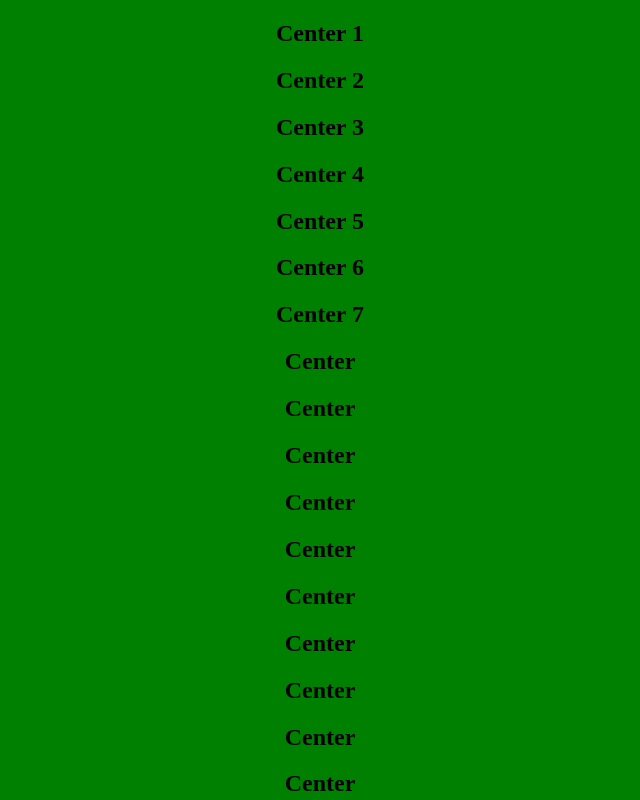
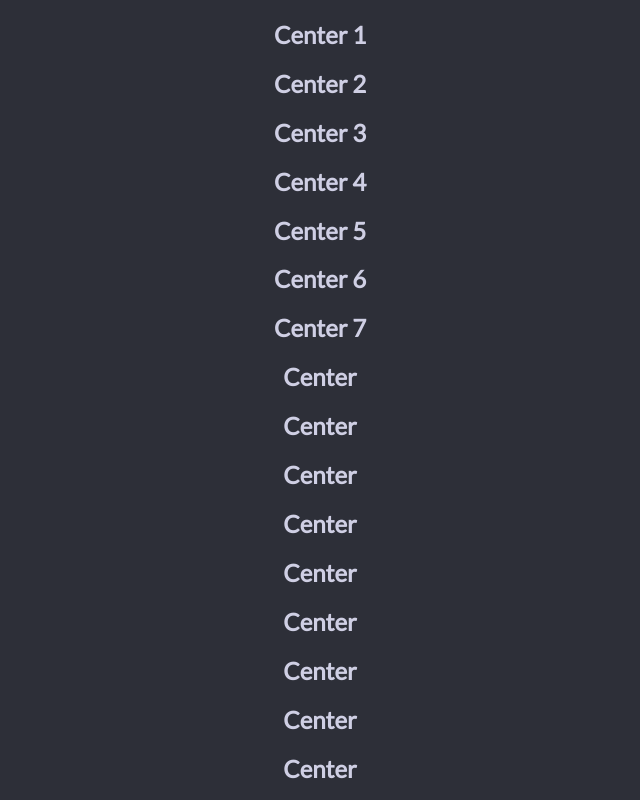
Before and after one commit to sabinadams/defrag, an Angular app: page / in a window 1280 px wide. Shown: the whole page, without its empty margins (320-960 px from the left). Built offline with nearby package versions, Linux system fonts and the light colour scheme; no server answers.

Commit message:
GENERAL Style Cleanup + Comments

```diff
--- a/src/app/app.component.html
+++ b/src/app/app.component.html
@@ -1,13 +1,16 @@
-<!-- Navbar -->
 <div class="site-grid">
+    <!-- Profile Panel Container-->
     <div class="col left" *ngIf="loggedin">
         <h2>Panel</h2>
     </div>
+    <!-- Body Container-->
     <div class="col center">
-        <div class="content">
+        <!-- Dynamic Content Container -->
+        <div class="primary-content">
             <router-outlet></router-outlet>
         </div>
     </div>
+    <!-- Chatbar Container -->
     <div class="col right" *ngIf="loggedin">
         <h2>Chatbar</h2>
     </div>
--- a/src/app/app.component.scss
+++ b/src/app/app.component.scss
@@ -5,20 +5,20 @@
     .col {
         text-align: center;
         height: 100vh;
-        overflow: hidden;
         &.right {
-            background: red;
+            border-left: 2px solid darken($primary-background, 5); // temp
+            padding: 0 10px; // temp
             width: $chatbar-width;
         }
         &.left {
-            background: blue;
+            border-right: 2px solid darken($primary-background, 5); // temp
+            padding: 0 10px; // temp
             width: $profile-panel-width;
         }
         &.center {
-            background: green;
             flex: 1;
-            .content {
-                display: relative;
+            .primary-content {
+                position: relative;
                 overflow: scroll;
                 height: 100vh;
             }
--- a/src/app/app.component.ts
+++ b/src/app/app.component.ts
@@ -8,7 +8,6 @@ import { AuthService } from './shared/services/auth-service';
 })
 export class AppComponent implements OnInit {
   constructor( private _authService: AuthService ) {}
-
   ngOnInit() {
     this._authService.test().subscribe(console.log);
   }
--- a/src/app/shared/interceptors/response-interceptor.ts
+++ b/src/app/shared/interceptors/response-interceptor.ts
@@ -14,6 +14,10 @@ export class ResponseInterceptor implements HttpInterceptor {
 
     intercept(req: HttpRequest<any>, next: HttpHandler ): Observable<HttpEvent<any>> {
         return next.handle(req).do( (event: HttpResponse<any>) => {}, (err: HttpErrorResponse) => {
+            /*
+                Eliminate this switch statement and send to notification service
+                this._notificationService.errorMessage(message, statusCode , autoDismiss);
+            */
             switch( err.status ) {
                 case 400:
                     // Handle 400 Bad Request
@@ -37,7 +41,7 @@ export class ResponseInterceptor implements HttpInterceptor {
                     // Handle 520 Unknown
                 break;
             }
-            console.log(`Error[${err.status}] ${err.statusText}`);
+            console.error(`Error[${err.status}] ${err.statusText}`);
             // Handle the message with the notification service
         });
     }
--- a/src/app/shared/services/auth-service.ts
+++ b/src/app/shared/services/auth-service.ts
@@ -7,6 +7,6 @@ export class AuthService extends BaseService {
   constructor(private http: HttpClient) { super(); }
 
   public test() {
-      return this.http.get(`/example/getuser`);
+      return this.http.get<any>(`/example/getuser`);
   }
 }
--- a/src/app/shared/services/base-service.ts
+++ b/src/app/shared/services/base-service.ts
@@ -14,4 +14,5 @@ export class BaseService {
     public getToken(): string {
         return localStorage.getItem('token');
     }
+
 }
--- a/src/assets/_palette.scss
+++ b/src/assets/_palette.scss
@@ -1 +1,3 @@
 // Define color palette here
+$default-font-color: rgb(207, 207, 228);
+$primary-background: rgb(45, 47, 56);
--- a/src/index.html
+++ b/src/index.html
@@ -1,5 +1,6 @@
 <!doctype html>
 <html lang="en">
+
 <head>
     <meta charset="utf-8">
     <title>Gamr</title>
@@ -7,8 +8,11 @@
 
     <meta name="viewport" content="width=device-width, initial-scale=1">
     <link rel="icon" type="image/x-icon" href="favicon.ico">
+    <link href="https://fonts.googleapis.com/css?family=Lato" rel="stylesheet">
 </head>
+
 <body>
     <gamr-root></gamr-root>
 </body>
+
 </html>
--- a/src/styles.scss
+++ b/src/styles.scss
@@ -5,6 +5,16 @@ $med-break: 800px;
 $sm-break: 500px;
 $profile-panel-width: 250px;
 $chatbar-width: 85px;
+$default-font-family: 'Lato',
+sans-serif;
 body {
     margin: 0;
+    font-family: $default-font-family;
+    background: $primary-background;
+    color: $default-font-color;
+    height: 100%;
+    overflow: hidden;
+     ::-webkit-scrollbar {
+        display: none;
+    }
 }
```
Lines whose indentation alone changed are shown as unchanged.
